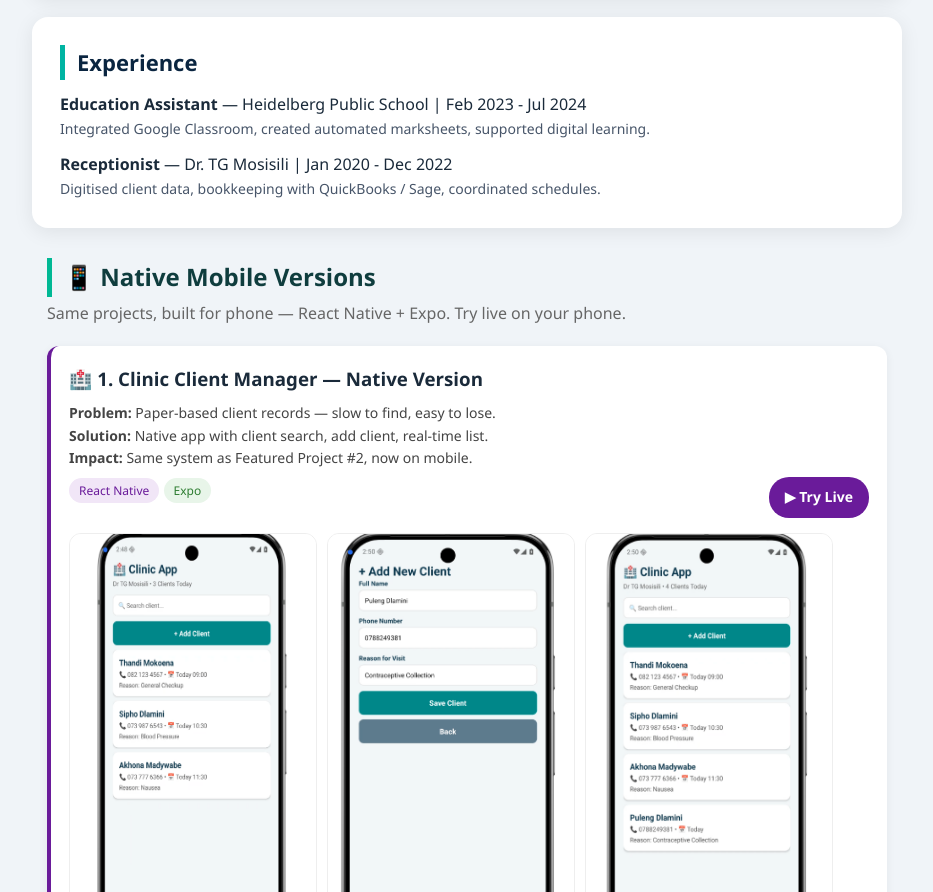
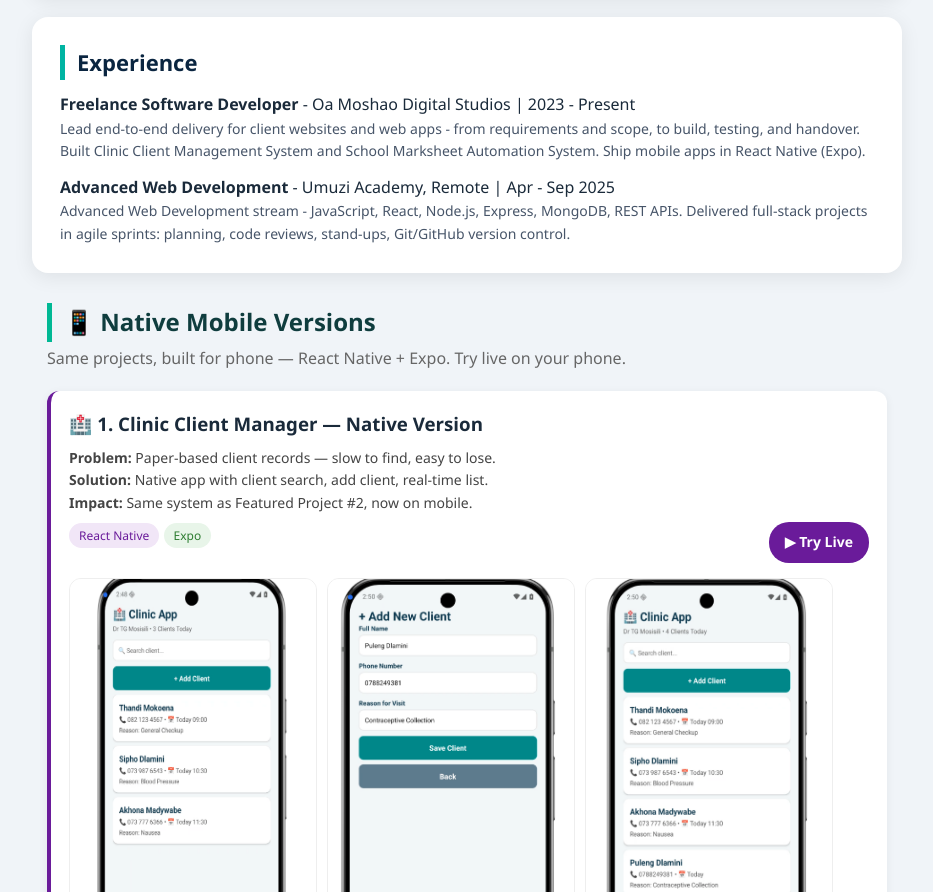
Before and after one commit to Akhona-Mady/Akhona-Mady.github.io, a plain HTML site: page index.html in a window 1280 px wide. Shown: the part 1937-2829 px from the top of the page, without its empty margins (173-1106 px from the left). Drawn offline with Linux system fonts and the light colour scheme.

Commit message:
Update index.html

```diff
--- a/index.html
+++ b/index.html
@@ -125,13 +125,11 @@ footer { text-align:center; padding:20px; color:#64748B; font-size:13px; }
 
 <div class="card">
 <h2>Experience</h2>
-<p><b>Education Assistant</b> — Heidelberg Public School | Feb 2023 - Jul 2024</p>
-<p style="font-size:14px; color:#475569;">Integrated Google Classroom, created automated marksheets, supported digital learning.</p>
-<p style="margin-top:12px;"><b>Receptionist</b> — Dr. TG Mosisili | Jan 2020 - Dec 2022</p>
-<p style="font-size:14px; color:#475569;">Digitised client data, bookkeeping with QuickBooks / Sage, coordinated schedules.</p>
+<p><b>Freelance Software Developer</b> - Oa Moshao Digital Studios | 2023 - Present</p>
+<p style="font-size:14px; color:#475569;">Lead end-to-end delivery for client websites and web apps - from requirements and scope, to build, testing, and handover. Built Clinic Client Management System and School Marksheet Automation System. Ship mobile apps in React Native (Expo).</p>
+<p style="margin-top:12px;"><b>Advanced Web Development</b> - Umuzi Academy, Remote | Apr - Sep 2025</p>
+<p style="font-size:14px; color:#475569;">Advanced Web Development stream - JavaScript, React, Node.js, Express, MongoDB, REST APIs. Delivered full-stack projects in agile sprints: planning, code reviews, stand-ups, Git/GitHub version control.</p>
 </div>
-
-
 
   <!-- NATIVE MOBILE VERSIONS - FINAL -->
 <div style="max-width:900px;margin:30px auto;padding:0 15px">
```
